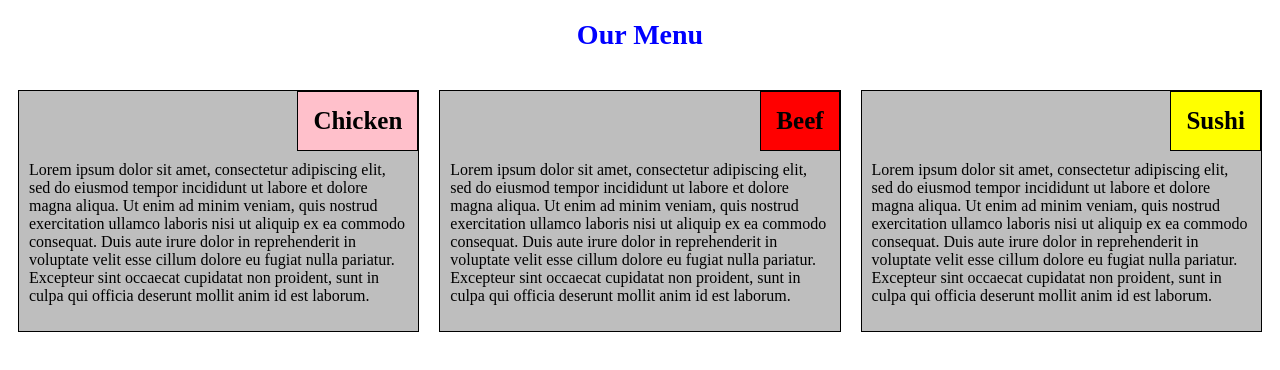
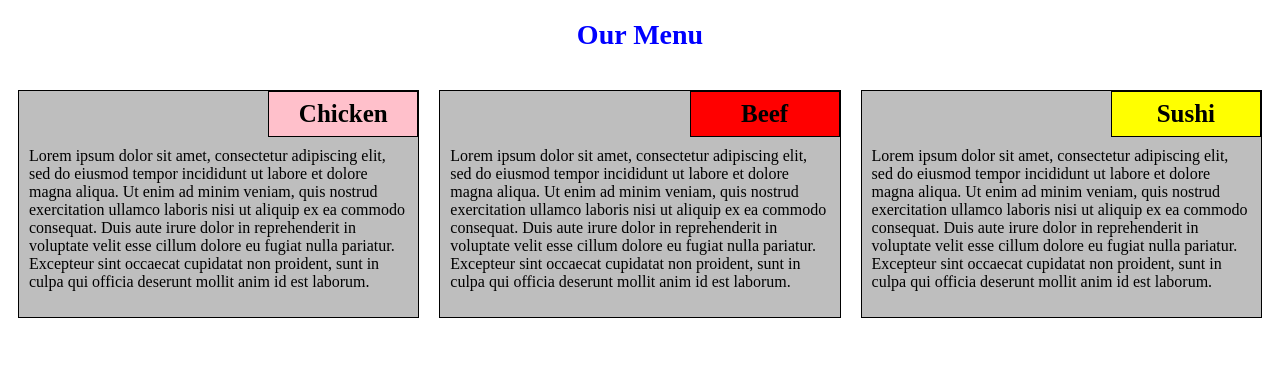
Before and after one commit to pavankumar966/coursera-test, a plain HTML site: page module2-solution/index.html in a window 1280 px wide. Drawn offline with Linux system fonts and the light colour scheme.

Commit message:
completed

```diff
--- a/module2-solution/css/style.css
+++ b/module2-solution/css/style.css
@@ -12,8 +12,11 @@ h2{
 	margin-bottom: 0px;
 	border: 1px solid black;
 	float: right;
-	padding: 15px;
+	padding: 8px;
 	font-size: 125%;
+	overflow: auto;
+	width: 150px;
+	text-align: center;
 }
 
 section {
```
